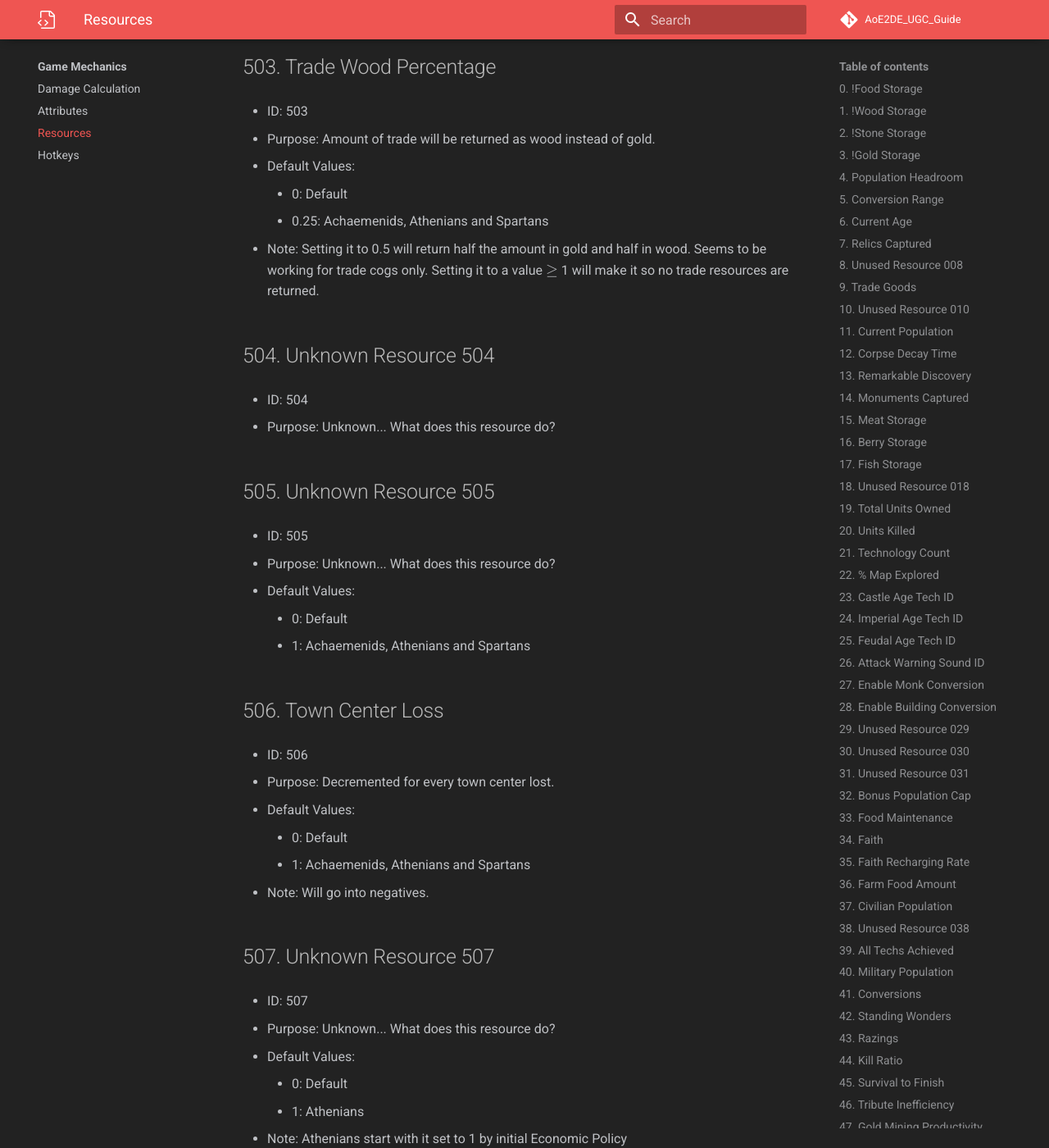
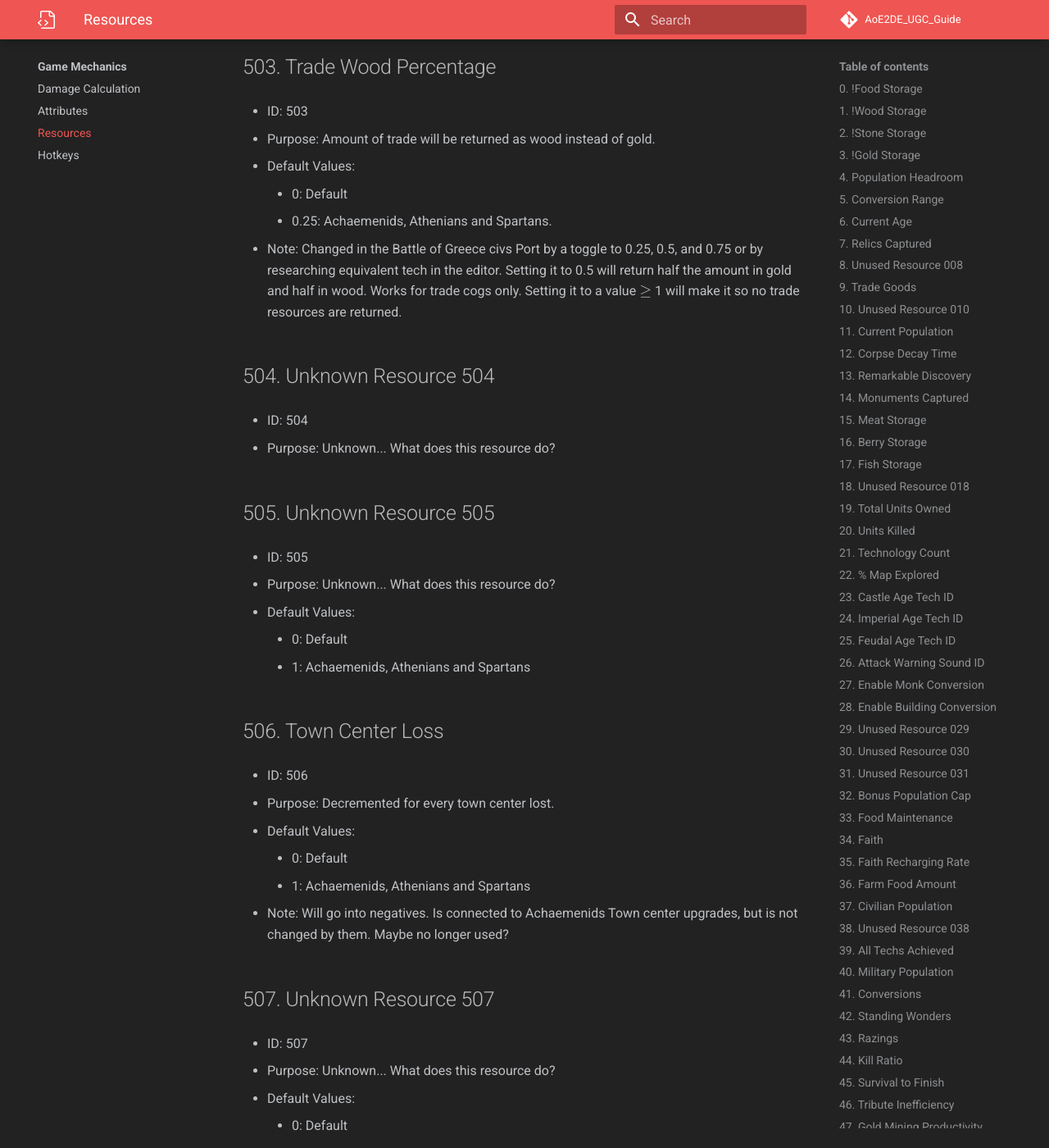
Before and after one commit to Divy1211/AoE2DE_UGC_Guide, an MkDocs documentation site: the page built from docs/general/resources/resources.md, in a window 1280 px wide and 1400 px high, scrolled down 101057 px. Shown: the whole window at 82% size. Built offline with MkDocs 1.6.1 and Material for MkDocs 9.7.7, drawn with Linux system fonts in a browser that asks for light colours; some web fonts are replaced; comment, search, counter and statistics services are not loaded; some of the changed text lies outside the part shown.

Commit message:
code review fix and more info

```diff
--- a/docs/general/resources/resources.md
+++ b/docs/general/resources/resources.md
@@ -3838,9 +3838,9 @@
 - Default Values:
 
     - 0:  Default
-    - 0.25:  Achaemenids, Athenians and Spartans
-
-- Note: Setting it to 0.5 will return half the amount in gold and half in wood. Seems to be working for trade cogs only. Setting it to a value $\geq$ 1 will make it so no trade resources are returned.
+    - 0.25:  Achaemenids, Athenians and Spartans.
+
+- Note: Changed in the Battle of Greece civs Port by a toggle to 0.25, 0.5, and 0.75 or by researching equivalent tech in the editor. Setting it to 0.5 will return half the amount in gold and half in wood. Works for trade cogs only. Setting it to a value $\geq$ 1 will make it so no trade resources are returned.
 
 ## 504. Unknown Resource 504
 
@@ -3870,7 +3870,7 @@
     - 0:  Default
     - 1:  Achaemenids, Athenians and Spartans
 
-- Note: Will go into negatives.
+- Note: Will go into negatives. Is connected to Achaemenids Town center upgrades, but is not changed by them. Maybe no longer used?
 
 ## 507. Unknown Resource 507
 
@@ -3883,7 +3883,7 @@
     - 0:  Default
     - 1:  Athenians
 
-- Note: Athenians start with it set to 1 by initial Economic Policy
+- Note: Athenians start with it set to 1 by initial Economic Policy.
 
 ## 508. Unknown Resource 508
 
```
Also changed, not shown: other parts of docs/general/resources/resources.md (+1 -1 lines), docs/general/resources/res_desc.json.
